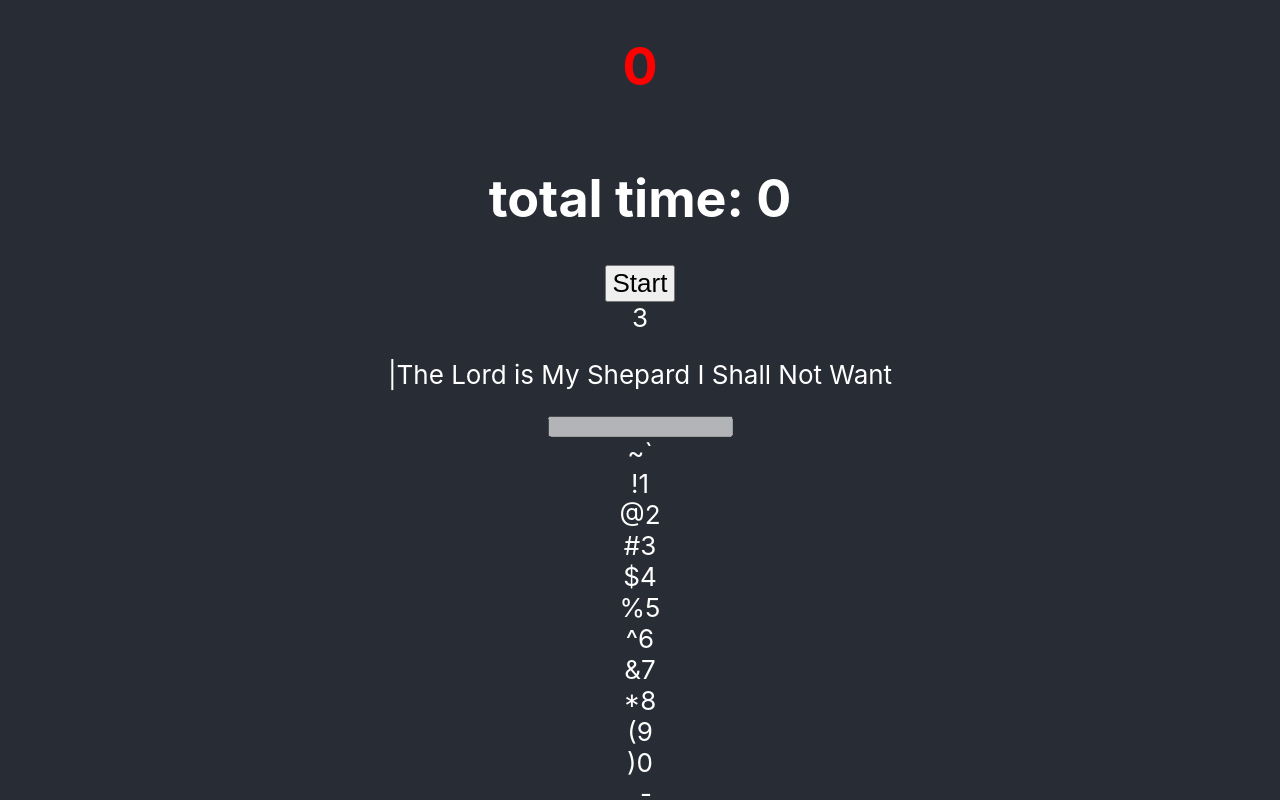
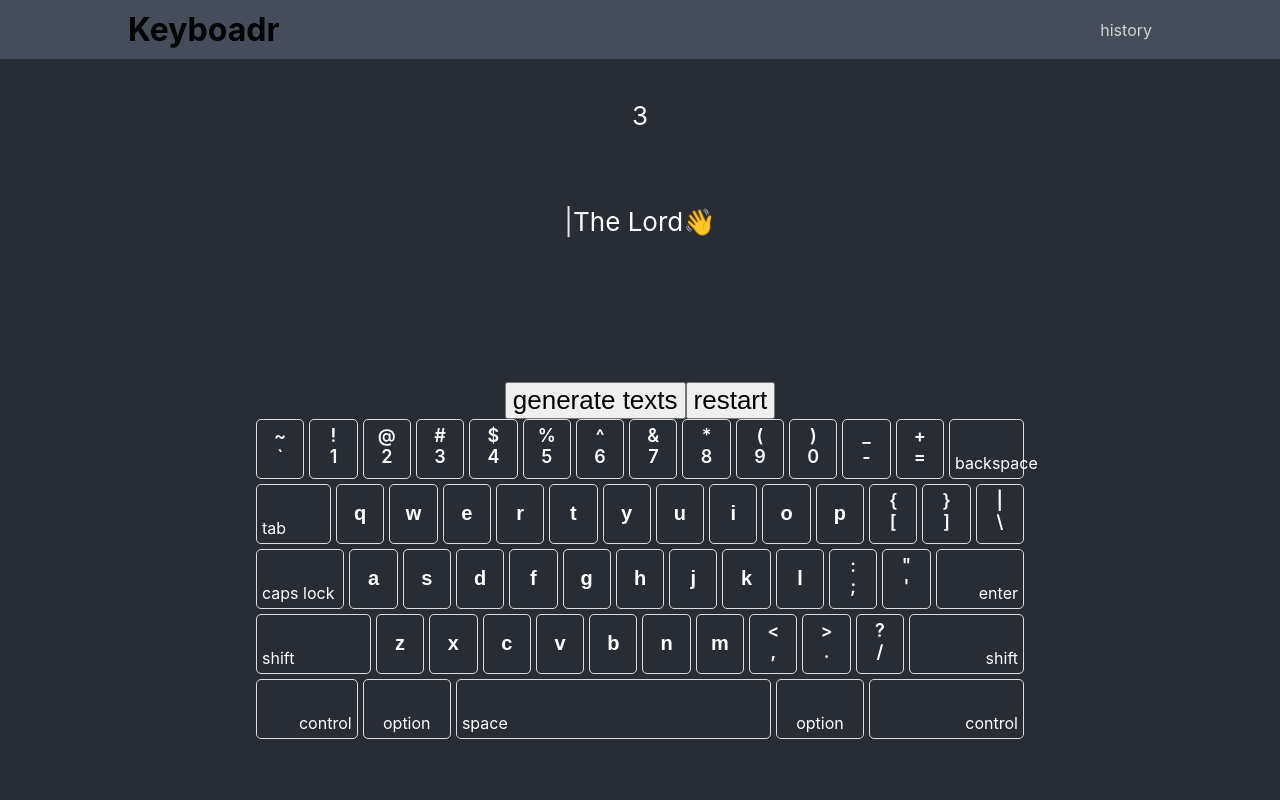
Before and after one commit to Code-Victor/keyboarder, a React (Vite) app: page / in a window 1280 px wide. Both pictures are taken after a click on the button "Start". Shown: the top 800 px of the page. Built offline with nearby package versions, Linux system fonts and the light colour scheme.

Commit message:
refactored the code, and changed the layout

```diff
--- /dev/null
+++ b/hey.jsx
@@ -0,0 +1,9 @@
+import React from 'react'
+
+const Hey = () => {
+  return (
+    <div>Hey</div>
+  )
+}
+
+export default Hey
--- a/package.json
+++ b/package.json
@@ -1,11 +1,14 @@
 {
+  "homepage": "http://code-victor.github.io/keyboarder",
   "name": "-",
   "private": true,
   "version": "0.0.0",
   "scripts": {
     "dev": "vite",
     "build": "vite build",
-    "preview": "vite preview"
+    "preview": "vite preview",
+    "predeploy": "npm run build",
+    "deploy": "gh-pages -d build"
   },
   "dependencies": {
     "react": "^17.0.2",
@@ -13,6 +16,7 @@
   },
   "devDependencies": {
     "@vitejs/plugin-react": "^1.0.7",
+    "gh-pages": "^3.2.3",
     "vite": "^2.8.0"
   }
 }
--- a/src/App.css
+++ b/src/App.css
@@ -12,7 +12,53 @@
     animation: App-logo-spin infinite 20s linear;
   }
 }
+.input-field{
+  position: fixed;
+  top:0;
+  left:0;
+  opacity: 0;
+}
+.none{
+  display: none;
+}
+.blink{
+  display: inline-block;
+  animation: blink 0.7s linear infinite;
+}
+.navbar{
+  background-color: #454c5a;
+}
+.navbar .container{
+  padding: 10px 20px;
+  max-width: 1024px;
+  margin: auto;
+  display: flex;
+  justify-content: space-between;
+  align-items: center;
 
+}
+.navbar p{
+  color:lightgray
+}
+.navbar .container >*{
+  padding: 0;
+  margin: 0;
+}
+@keyframes blink {
+  0% {
+    opacity: 1;
+  }
+   20%{
+    opacity: 1;
+  }
+  /*
+  80%{
+    opacity: 0;
+  } */
+  100% {
+    opacity: 0;
+  }
+}
 .App-header {
   background-color: #282c34;
   min-height: 100vh;
@@ -48,8 +94,9 @@ button {
 .animated-red{
   color:red;
   animation: animated-red 0.2s ;
-  display: inline-block;
+
 }
+
 @keyframes animated-red {
   0% {
     transform: rotate(7deg) translateX(-0.5px);
@@ -61,3 +108,113 @@ button {
     transform: rotate(0deg) translateX(0px);
   }
 }
+.count-down{
+  position: absolute;
+  left: 50%;
+  top:100px;
+  transform:translateX(-50%) ;
+}
+.type-text{
+
+  position: relative;
+  min-width:350px;
+  max-width: 75%;
+  min-height: 150px;
+}
+.blurred{
+  position: absolute;
+  top:0;
+  left:0;
+  bottom:0;
+  right:0;
+  width:100%;
+
+  backdrop-filter: blur(5px);
+}
+.blur-removed{
+  backdrop-filter: none;
+}
+/*  keyboard css*/
+
+.keyboard{
+  display: grid;
+  grid-template-columns: repeat(58, 1fr);
+  grid-template-rows: repeat(5, 60px);
+  width:60%;
+  aspect-ratio: 3/1;
+  /* min-width: 780px; */
+  /* height: 380px; */
+  gap:5px;
+}
+.keyboard .key{
+  /* max-height: 100%; */
+  grid-column: span 4;
+  border-radius: 5px;
+  border: 1px solid gainsboro;
+  color: white;
+  padding:5px;
+
+}
+.keyboard .correct{
+  background-color: rgba(3, 173, 6,0.5);
+  border-color: white;
+}
+.keyboard .wrong{
+  background-color: rgba(222, 36, 36,0.5);
+  border-color: white;
+}
+.keyboard .span-lg{
+
+  grid-column: span 6;
+}
+.keyboard .span-xl{
+
+  grid-column: span 7;
+}
+.keyboard .span-sxl{
+
+  grid-column: span 8;
+}
+.keyboard .span-xxl{
+
+  grid-column: span 9;
+}
+.keyboard .span-xxxl{
+
+  grid-column: span 12;
+}
+.keyboard .span-xxxxl{
+
+  grid-column: span 24;
+
+}
+.keyboard .flex-2{
+  display: flex;
+  flex-direction: column;
+  font-size: 18px;
+  font-weight:600;
+  /* color:rgb(37, 37, 37); */
+  align-items: center;
+}
+.keyboard .flex-down{
+  display: flex;
+  align-items: flex-end;
+  justify-content: left;
+  font-size: 16px;
+}
+
+.keyboard .right{
+  justify-content: right;
+
+}
+.keyboard .center{
+  justify-content: center;
+
+}
+.keyboard .letter{
+  display: grid;
+  place-items: center;
+  font-family: sans-serif;
+  font-size: 20px;
+  font-weight: 700;
+}
--- a/src/App.jsx
+++ b/src/App.jsx
@@ -1,36 +1,68 @@
+import { Result } from "./result";
 import { useEffect, useRef, useState } from "react";
 import "./App.css";
 import Keyboard from "./keyboard";
+import Navbar from "./navbar";
+import Hey from "../hey";
 
 function insert(str, index, value) {
   return str.substr(0, index) + value + str.substr(index);
 }
-const data =
-  "The Lord is My Shepard I Shall Not Want";
+const datum = "The Lord👋";
 function App() {
-  const [index, setIndex] = useState(0);//gives the index of the cursor
+  const [data, setData] = useState(datum);
+  const [index, setIndex] = useState(0); //gives the index of the cursor
   const [error, setError] = useState(false);
-  const [noError, setNoError] = useState(0);//gives the number of typos made
-  const [keyPressed,setKeyPressed]=useState('null')
+  const [focused, setFocused] = useState(false);
+  const [noError, setNoError] = useState(0); //gives the number of typos made
+  const [keyPressed, setKeyPressed] = useState("null");
 
   const [time, setTime] = useState(0);
   const [countdown, setCountdown] = useState(5);
   const [startCountDown, setStartCountDown] = useState(false);
   const inputRef = useRef(null); //for the input field
   const startRef = useRef(null); // for the countdown div
+  const blurRef = useRef(null); // for the countdown div
+  const startButtonRef = useRef(null); // for the startButton
   const slashInserted = insert(data, index, "|").split("|");
   const greyText = slashInserted[0];
   const greenText = slashInserted[1];
   const done = index === data.length; // checks if the user is done typing
   const characterNo = data.split(" ").join("").length;
-  const wordNo=data.split(" ").length;
-  const currentCharacter=data[index]
+  const wordNo = data.split(" ").length;
+  const currentCharacter = data[index];
+  console.log(focused);
+  function onFocus() {
+    setFocused(true);
+    console.log("focused");
+  }
+  //function to fetches bible verses from an public api
+  async function fetchBibleVerse() {
+    const response = await fetch("");
+  }
+  function onBlur() {
+    setFocused(false);
+    blurRef.current.style.display = "block";
+    console.log("blurred");
+  }
   function handleStart() {
-
+    inputRef.current.focus()
+    setFocused(true);
     setStartCountDown((countdown) => !countdown);
+    startButtonRef.current.style.display = "none";
     setTimeout(() => {
       startRef.current.style.display = "none";
     }, 9000);
+  }
+  function restart() {
+    setIndex(0);
+    setTime(0);
+    setNoError(0);
+    startButtonRef.current.style.display = "block";
+    setKeyPressed("null")
+    setStartCountDown(false);
+    setCountdown(5);
+    setFocused(false);
   }
   function getAccuracy() {
     const percentageError = (noError / characterNo) * 100;
@@ -47,8 +79,16 @@ function App() {
     const wpm = wordNo / minutesUsed;
     return wpm.toFixed(1);
   }
+  async function getQuotes() {
+    const response = await fetch(
+      "https://api.quotable.io/random?maxLength=50?minLength=20"
+    );
+    const data = await response.json();
+    setData(data.content + " " + data.author);
+    restart();
+  }
   function handleKeyPress(e) {
-    setKeyPressed(e.key)
+    setKeyPressed(e.key);
     console.log("pressed");
     if (e.key === currentCharacter) {
       setError(false);
@@ -59,14 +99,14 @@ function App() {
     }
   }
   useEffect(() => {
-    if (!done && countdown === 0) {
+    if (!done && countdown === 0 && focused) {
       console.log("executed");
       const timer = setInterval(() => {
         setTime((time) => time + 1);
       }, 1000);
       return () => clearInterval(timer);
     }
-  }, [done, countdown]);
+  }, [done, countdown, focused]);
   useEffect(() => {
     if (startCountDown) {
       console.log("executed2");
@@ -76,47 +116,75 @@ function App() {
         }, 1000);
         return () => clearInterval(timer);
       }
-      if(countdown===0){
+      if (countdown === 0) {
         inputRef.current.focus();
+        setFocused(true);
       }
     }
   }, [startCountDown, countdown]);
+
+
+  function Typeface() {
+    let className="";
+    error?className+="animated-red":className+="";
+    focused&&!done?className+=" blink":className+="";
+    let finished=done?"none":"";
+    return <p onClick={() => inputRef.current.focus()} className={"type-text " + finished}>
+      <div
+        className={(!focused) ?"blurred":"none"}
+        ref={blurRef}
+        onClick={() => {
+          console.log("blur clicked");
+          inputRef.current.focus();
+          setFocused(true);
+
+        } }
+      >
+        <p>click to activate</p>
+      </div>
+      <span className="greyd-text">{greyText}</span>
+      <span className={className}>|</span>
+      <span>{greenText}</span>
+    </p>;
+  }
   return (
     <div className="App">
+      <Navbar/>
       <header className="App-header">
-        <h1 className="animated-red">{noError}</h1>
-        <h1>total time: {time}</h1>
-
-        <button onClick={() => handleStart()}>Start</button>
-        {startCountDown && (
-          <div ref={startRef}>
-            {countdown === 0 ? <h1>Start</h1> : countdown}
-          </div>
-        )}
-        {done && (
-          <div>
-            <h1>your speed is {getWpm()} WPM</h1>
-            <h1>your accuracy is {getAccuracy()}%</h1>
-          </div>
-        )}
-        <p>
-          <span className="greyd-text">{greyText}</span>
-          <span className={error ? "animated-red" : ""}>|</span>
-          <span>{greenText}</span>
-        </p>
+        <Typeface/>
+        <Result
+          noError={noError}
+          time={time}
+          handleStart={handleStart}
+          startButtonRef={startButtonRef}
+          startCountDown={startCountDown}
+          startRef={startRef}
+          countdown={countdown}
+          done={done}
+          getWpm={getWpm}
+          getAccuracy={getAccuracy}
+        />
         <input
           type="text"
-          disabled={!(countdown===0)}
-
+          disabled={!(countdown === 0)||done}
+          onBlur={onBlur}
+          onFocus={onFocus}
           onKeyPress={(e) => {
             handleKeyPress(e);
           }}
+          className={done?"input-field none":"input-field"}
           ref={inputRef}
         />
-        <Keyboard keyPressed={[keyPressed,keyPressed===data[index-1]]}/>
+        <div className="flex">
+          <button onClick={getQuotes}>generate texts</button>
+          <button onClick={restart}>restart</button>
+        </div>
+        <Keyboard keyPressed={[keyPressed, keyPressed === data[index - 1]]} display={done} />
       </header>
+      <Hey/>
     </div>
   );
+
 }
 
 export default App;
--- a/src/keyboard.jsx
+++ b/src/keyboard.jsx
@@ -4,7 +4,7 @@ export default function Keyboard(props) {
 
   const [keyPressed, correct] = props.keyPressed;
   return (
-    <div className="keyboard">
+    <div className={props.display?"none":"keyboard"} >
       <TwoCharacterKey
         letters={["~", "`"]}
         keyPressed={keyPressed}
@@ -143,7 +143,7 @@ export default function Keyboard(props) {
       <CustomCharacterKey
         classNames="key span-xl flex-down right "
         name="enter"
-        representation={"enter"}
+        representation={"Enter"}
         keyPressed={keyPressed}
         correct={correct}
       />
--- /dev/null
+++ b/src/navbar.jsx
@@ -0,0 +1,14 @@
+import React from 'react'
+
+const Navbar = () => {
+  return (
+    <div className='navbar'>
+        <div className="container">
+            <h1>Keyboadr</h1>
+            <p className=''>history</p>
+        </div>
+    </div>
+  )
+}
+
+export default Navbar
--- /dev/null
+++ b/src/result.jsx
@@ -0,0 +1,33 @@
+import React from "react";
+export function Result({
+  noError,
+  time,
+  handleStart,
+  startButtonRef,
+  startCountDown,
+  startRef,
+  countdown,
+  done,
+  getWpm,
+  getAccuracy,
+}) {
+  return (
+    <>
+      {" "}
+      <button onClick={handleStart} ref={startButtonRef}>
+        Start
+      </button>
+      {startCountDown && (
+        <div ref={startRef} className="count-down">{countdown === 0 ? <h3>Start</h3> : countdown}</div>
+      )}
+      {done && (
+        <div>
+          <h1>your speed is {getWpm()} WPM</h1>
+          <h1>your accuracy is {getAccuracy()}%</h1>
+          <h3 className="animated-red">Number of Errors made: {noError}</h3>
+          <h1>total time spent: {time}s</h1>
+        </div>
+      )}
+    </>
+  );
+}
```
Also changed, not shown: 1 other file (tests, documents, lock files or other folders).
